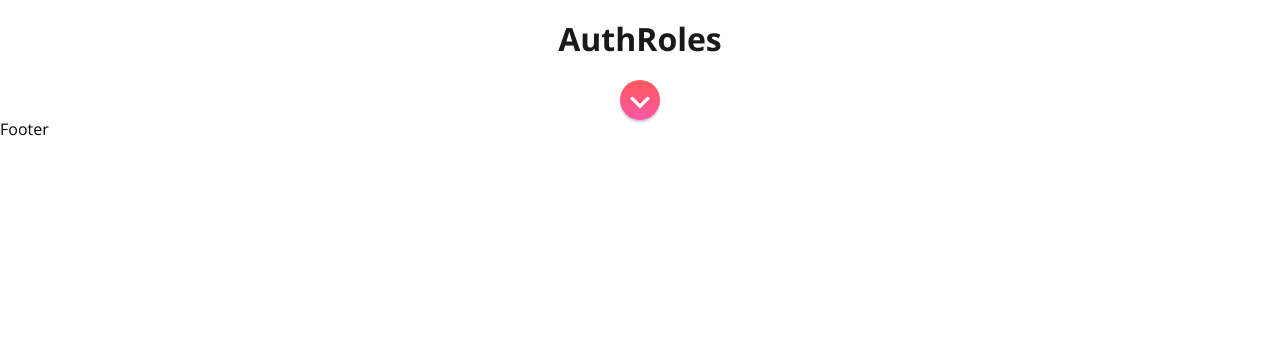
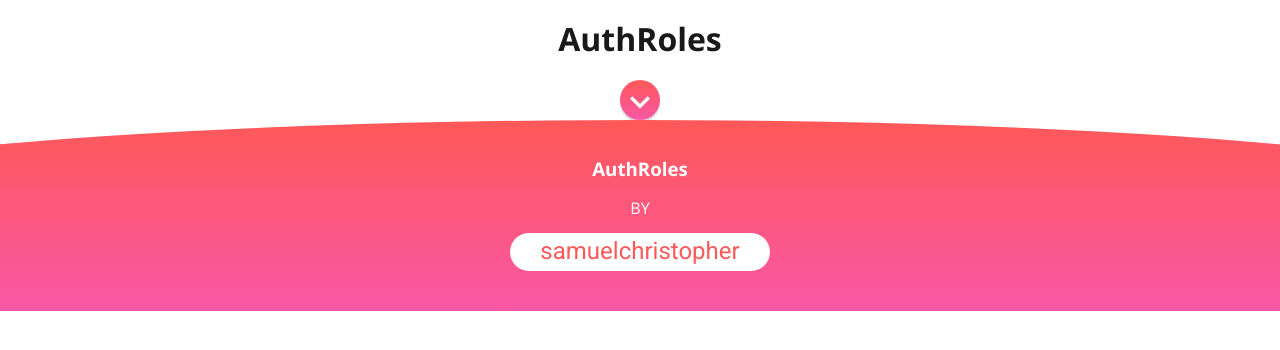
Before and after one commit to samuelchristopher/auth-roles, a React (Create React App) app: page / in a window 1280 px wide. Shown: the top 350 px of the page. Built offline with nearby package versions, Linux system fonts and the light colour scheme; what react-tap-event-plugin would draw is missing.

Commit message:
Added footer

```diff
--- a/src/App/App.js
+++ b/src/App/App.js
@@ -1,5 +1,6 @@
 import React, { Component } from 'react'
 import Header from './Header'
+import Footer from './Footer'
 
 export default class App extends Component {
   render() {
@@ -7,7 +8,7 @@ export default class App extends Component {
       <div>
        <Header />
        {this.props.children}
-       Footer
+       <Footer />
       </div>
     )
   }
--- /dev/null
+++ b/src/App/Footer.js
@@ -0,0 +1,23 @@
+import React, { Component } from 'react'
+import { Link } from 'react-router'
+
+export default class Footer extends Component {
+  render() {
+    return (
+      <div className="footer">
+        <div className="footer__bg"></div>
+        <div className="footer__content-container">
+          <h3 className="footer__logo">AuthRoles</h3>
+          <p>BY</p>
+          <div className="footer__sc-brand">
+            <div className="badge">
+              <div className="badge__text">
+                <h2><Link to="https://github.com/samuelchristopher" target="_blank">samuelchristopher</Link></h2>
+              </div>
+            </div>
+          </div>
+        </div>
+      </div>
+    )
+  }
+}
```
